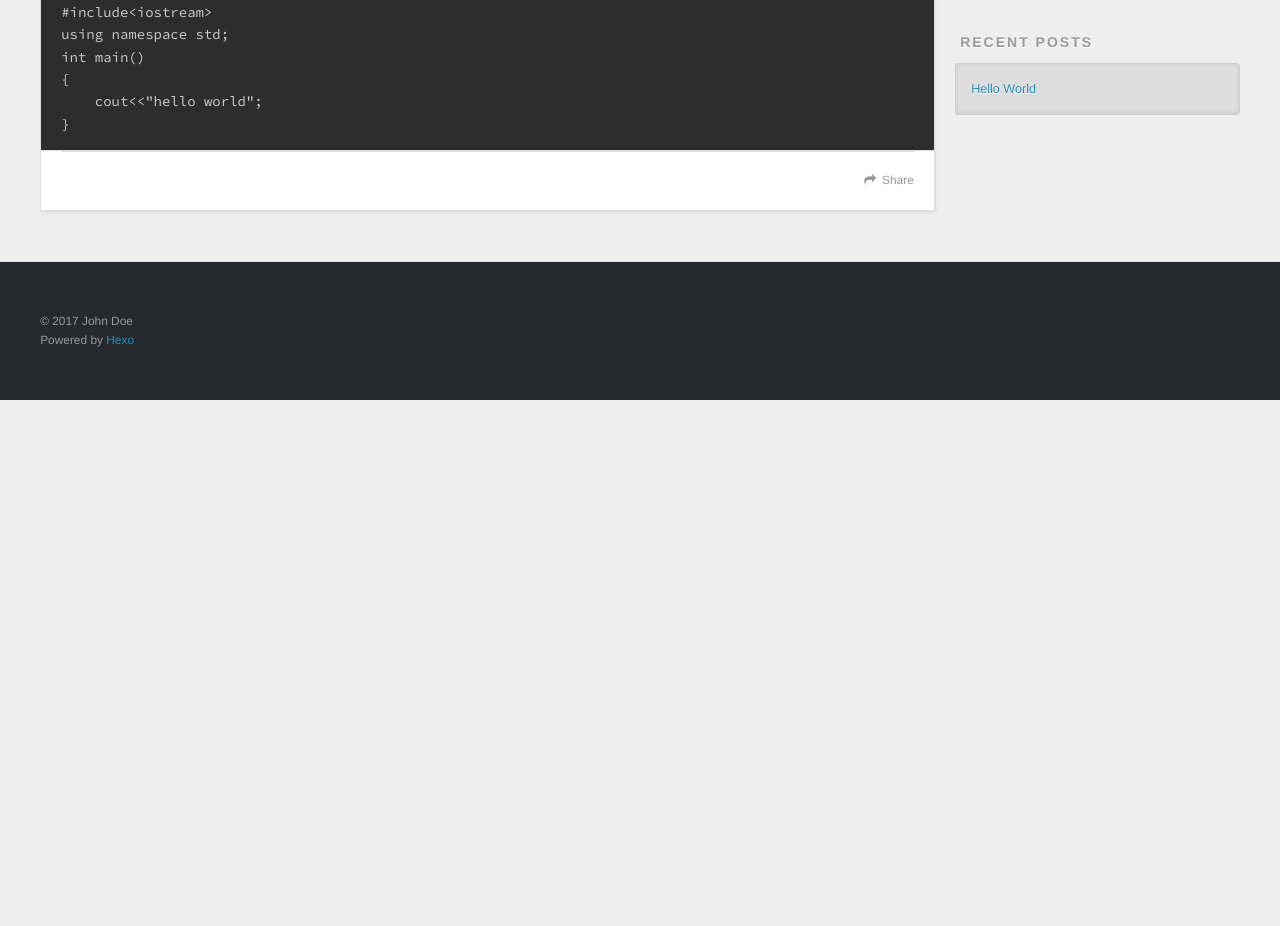
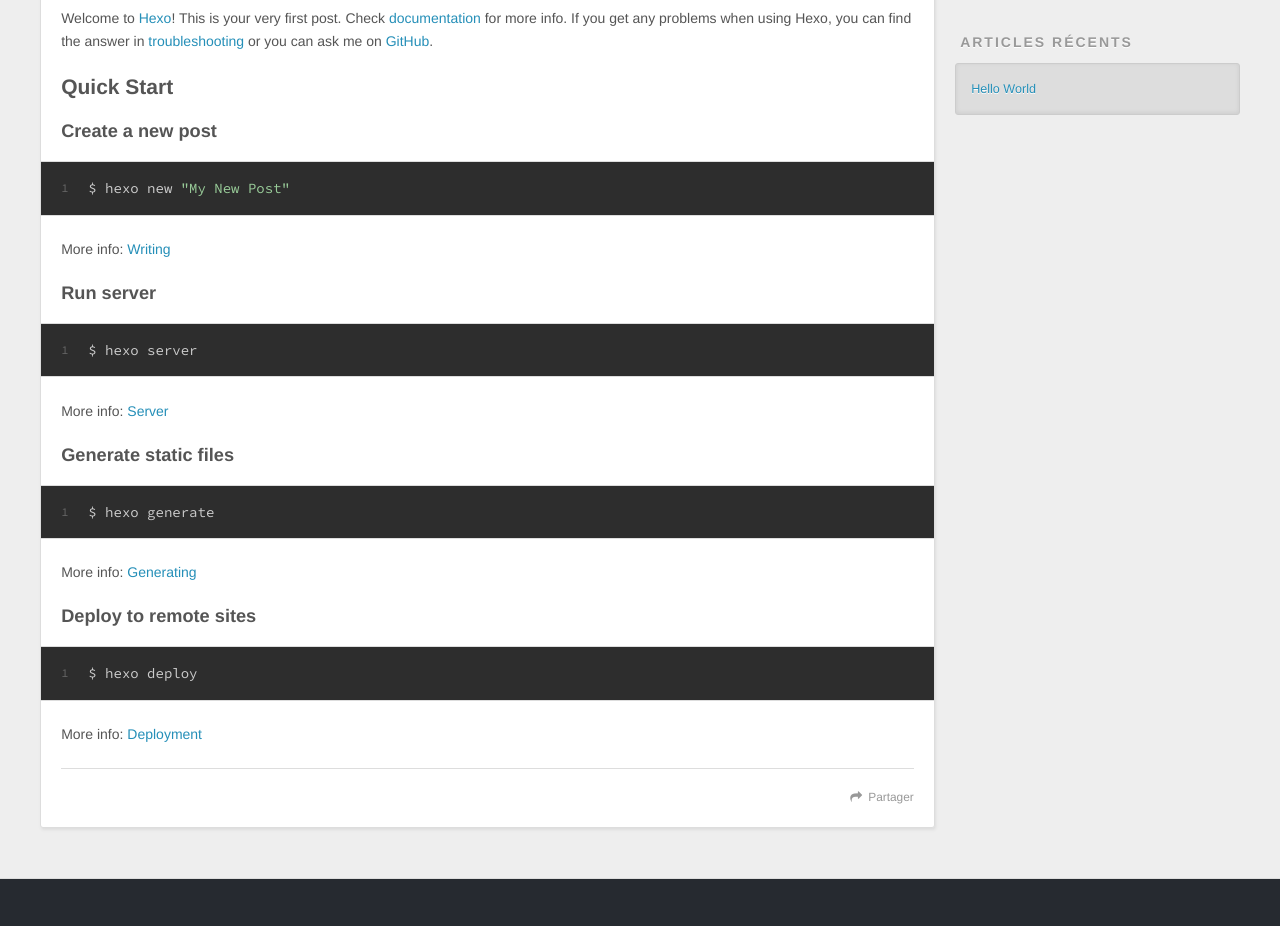
Before and after one commit to xingyuran/xingyuran.github.io, a plain HTML site: page 2017/11/22/hello-world/index.html in a window 1280 px wide. Shown: the part 446-1372 px from the top of the page. Before the commit the page ends 846 px from the top, so only its background shows below. Drawn offline with nearby package versions, Linux system fonts and the light colour scheme.

Commit message:
Site updated: 2017-11-23 20:46:34

```diff
--- a/2017/11/22/hello-world/index.html
+++ b/2017/11/22/hello-world/index.html
@@ -5,17 +5,17 @@
 
   <title>Hello World | XingYuran&#39; Blog</title>
   <meta name="viewport" content="width=device-width, initial-scale=1, maximum-scale=1">
-  <meta name="description" content="#include&amp;lt;iostream&amp;gt; using namespace std; int main()   {     cout&amp;lt;&amp;lt;&amp;quot;hello world&amp;quot;; }">
+  <meta name="description" content="Welcome to Hexo! This is your very first post. Check documentation for more info. If you get any problems when using Hexo, you can find the answer in troublesho">
 <meta property="og:type" content="article">
 <meta property="og:title" content="Hello World">
 <meta property="og:url" content="http://yoursite.com/2017/11/22/hello-world/index.html">
 <meta property="og:site_name" content="XingYuran&#39; Blog">
-<meta property="og:description" content="#include&amp;lt;iostream&amp;gt; using namespace std; int main()   {     cout&amp;lt;&amp;lt;&amp;quot;hello world&amp;quot;; }">
+<meta property="og:description" content="Welcome to Hexo! This is your very first post. Check documentation for more info. If you get any problems when using Hexo, you can find the answer in troubleshooting or you can ask me on GitHub. Quick">
 <meta property="og:locale" content="zh-CH">
-<meta property="og:updated_time" content="2017-11-23T12:17:16.861Z">
+<meta property="og:updated_time" content="2017-11-22T08:48:04.284Z">
 <meta name="twitter:card" content="summary">
 <meta name="twitter:title" content="Hello World">
-<meta name="twitter:description" content="#include&amp;lt;iostream&amp;gt; using namespace std; int main()   {     cout&amp;lt;&amp;lt;&amp;quot;hello world&amp;quot;; }">
+<meta name="twitter:description" content="Welcome to Hexo! This is your very first post. Check documentation for more info. If you get any problems when using Hexo, you can find the answer in troubleshooting or you can ask me on GitHub. Quick">
 
     <link rel="alternate" href="/atom.xml" title="XingYuran&#39; Blog" type="application/atom+xml">
 
@@ -53,9 +53,9 @@
       </nav>
       <nav id="sub-nav">
 
-          <a id="nav-rss-link" class="nav-icon" href="/atom.xml" title="RSS Feed"></a>
+          <a id="nav-rss-link" class="nav-icon" href="/atom.xml" title="Flux RSS"></a>
 
-        <a id="nav-search-btn" class="nav-icon" title="Search"></a>
+        <a id="nav-search-btn" class="nav-icon" title="Rechercher"></a>
       </nav>
       <div id="search-form-wrap">
         <form action="//google.com/search" method="get" accept-charset="UTF-8" class="search-form"><input type="search" name="q" class="search-form-input" placeholder="Search"><button type="submit" class="search-form-submit">&#xF002;</button><input type="hidden" name="sitesearch" value="http://yoursite.com"></form>
@@ -67,7 +67,7 @@
         <section id="main"><article id="post-hello-world" class="article article-type-post" itemscope itemprop="blogPost">
   <div class="article-meta">
     <a href="/2017/11/22/hello-world/" class="article-date">
-  <time datetime="2017-11-22T10:25:27.310Z" itemprop="datePublished">2017-11-22</time>
+  <time datetime="2017-11-22T08:48:04.284Z" itemprop="datePublished">2017-11-22</time>
 </a>
 
   </div>
@@ -86,17 +86,20 @@
 
     <div class="article-entry" itemprop="articleBody">
 
-        <pre><code>#include&lt;iostream&gt;
-using namespace std;
-int main()
-{
-    cout&lt;&lt;&quot;hello world&quot;;
-}
-</code></pre>
+        <p>Welcome to <a href="https://hexo.io/" target="_blank" rel="noopener">Hexo</a>! This is your very first post. Check <a href="https://hexo.io/docs/" target="_blank" rel="noopener">documentation</a> for more info. If you get any problems when using Hexo, you can find the answer in <a href="https://hexo.io/docs/troubleshooting.html" target="_blank" rel="noopener">troubleshooting</a> or you can ask me on <a href="https://github.com/hexojs/hexo/issues" target="_blank" rel="noopener">GitHub</a>.</p>
+<h2 id="Quick-Start"><a href="#Quick-Start" class="headerlink" title="Quick Start"></a>Quick Start</h2><h3 id="Create-a-new-post"><a href="#Create-a-new-post" class="headerlink" title="Create a new post"></a>Create a new post</h3><figure class="highlight bash"><table><tr><td class="gutter"><pre><span class="line">1</span><br></pre></td><td class="code"><pre><span class="line">$ hexo new <span class="string">"My New Post"</span></span><br></pre></td></tr></table></figure>
+<p>More info: <a href="https://hexo.io/docs/writing.html" target="_blank" rel="noopener">Writing</a></p>
+<h3 id="Run-server"><a href="#Run-server" class="headerlink" title="Run server"></a>Run server</h3><figure class="highlight bash"><table><tr><td class="gutter"><pre><span class="line">1</span><br></pre></td><td class="code"><pre><span class="line">$ hexo server</span><br></pre></td></tr></table></figure>
+<p>More info: <a href="https://hexo.io/docs/server.html" target="_blank" rel="noopener">Server</a></p>
+<h3 id="Generate-static-files"><a href="#Generate-static-files" class="headerlink" title="Generate static files"></a>Generate static files</h3><figure class="highlight bash"><table><tr><td class="gutter"><pre><span class="line">1</span><br></pre></td><td class="code"><pre><span class="line">$ hexo generate</span><br></pre></td></tr></table></figure>
+<p>More info: <a href="https://hexo.io/docs/generating.html" target="_blank" rel="noopener">Generating</a></p>
+<h3 id="Deploy-to-remote-sites"><a href="#Deploy-to-remote-sites" class="headerlink" title="Deploy to remote sites"></a>Deploy to remote sites</h3><figure class="highlight bash"><table><tr><td class="gutter"><pre><span class="line">1</span><br></pre></td><td class="code"><pre><span class="line">$ hexo deploy</span><br></pre></td></tr></table></figure>
+<p>More info: <a href="https://hexo.io/docs/deployment.html" target="_blank" rel="noopener">Deployment</a></p>
+
 
     </div>
     <footer class="article-footer">
-      <a data-url="http://yoursite.com/2017/11/22/hello-world/" data-id="cjacgcwvd000008wq7sjmyr76" class="article-share-link">Share</a>
+      <a data-url="http://yoursite.com/2017/11/22/hello-world/" data-id="cjach253x00000gwqfg4y2lls" class="article-share-link">Partager</a>
 
 
     </footer>
@@ -130,7 +133,7 @@ int main()
 
 
   <div class="widget-wrap">
-    <h3 class="widget-title">Recent Posts</h3>
+    <h3 class="widget-title">Articles récents</h3>
     <div class="widget">
       <ul>
 
@@ -151,7 +154,7 @@ int main()
   <div class="outer">
     <div id="footer-info" class="inner">
       &copy; 2017 John Doe<br>
-      Powered by <a href="http://hexo.io/" target="_blank">Hexo</a>
+      Propulsé by <a href="http://hexo.io/" target="_blank">Hexo</a>
     </div>
   </div>
 </footer>
```
Also changed, not shown: archives/2017/11/index.html (+5 -5 lines), archives/2017/index.html (+5 -5 lines), archives/index.html (+5 -5 lines), index.html (+16 -13 lines).
